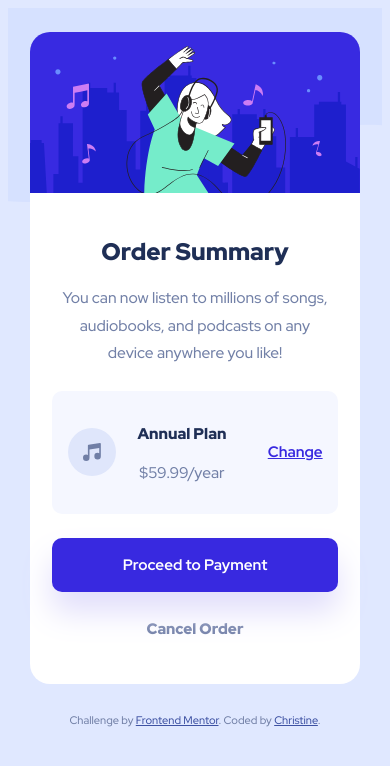
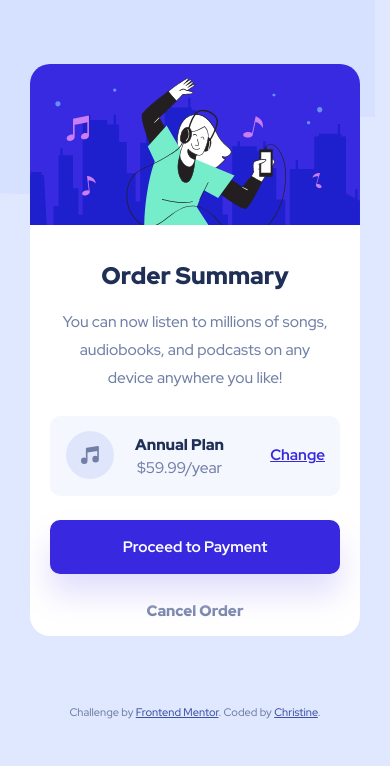
Before and after one commit to aheyhey/order-summary-component, a plain HTML site: page index.html in a window 390 px wide. Drawn offline with Linux system fonts and the light colour scheme.

Commit message:
Troubleshooting padding problem on mobile style

```diff
--- a/order-summary-component.css
+++ b/order-summary-component.css
@@ -1,4 +1,6 @@
 * {
+  margin: 0;
+  padding: 0;
   box-sizing: border-box;
 }
 
@@ -67,7 +69,7 @@ strong {
 }
 
 .order-summary {
-  padding: 12em 1.4em 1.6em 1.4em;
+  padding: 200px 20px 10px 20px;
 }
 
 .order-summary-text {
```
